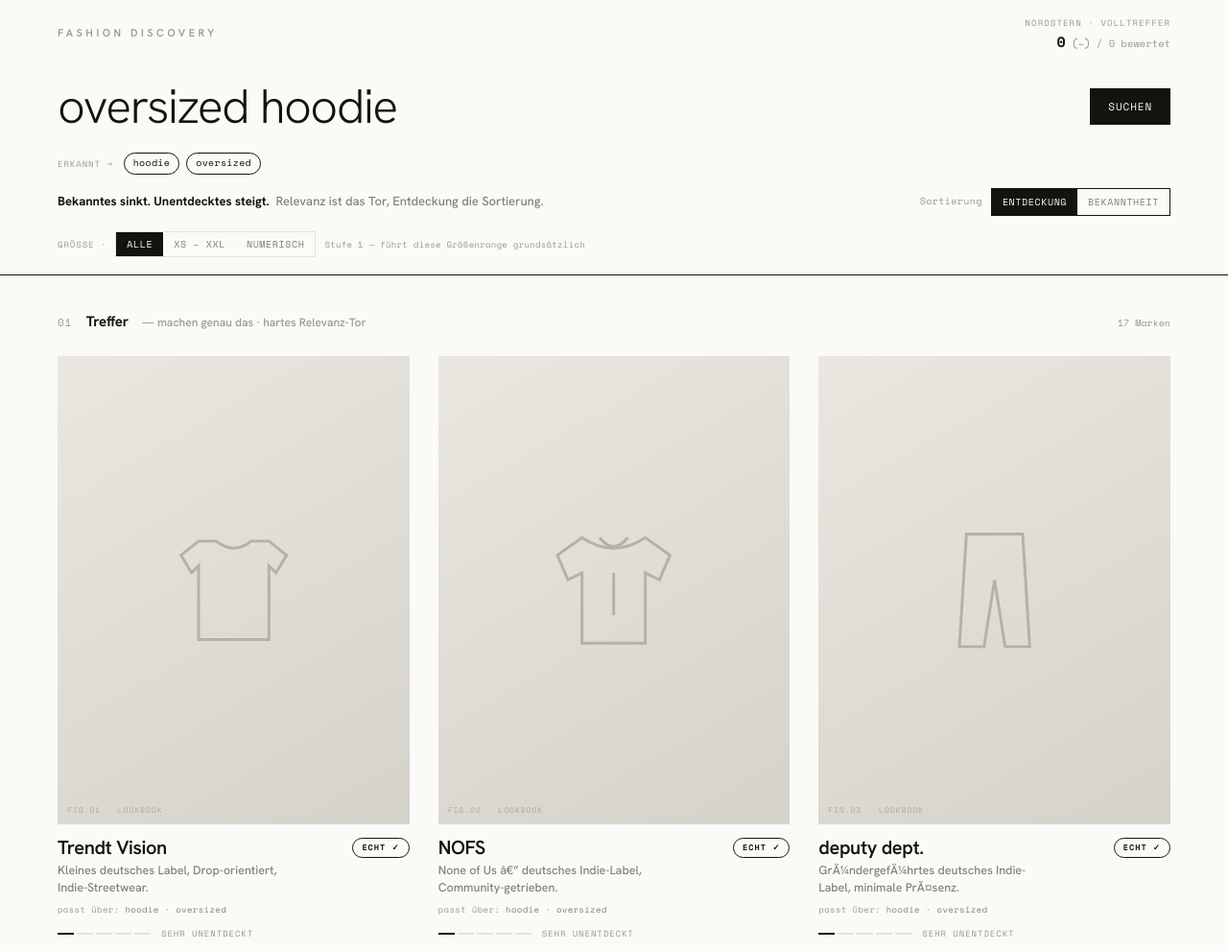
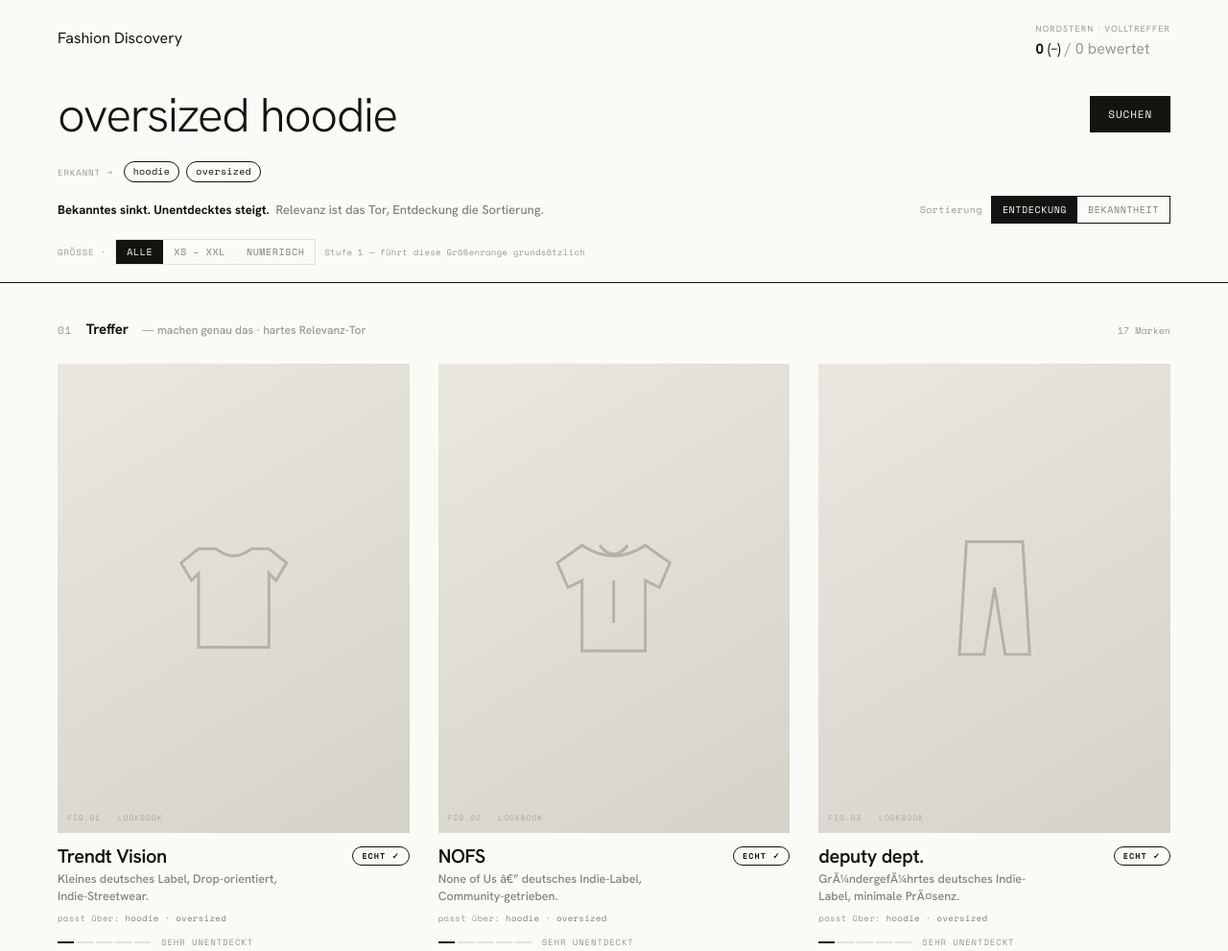
Before and after one commit to elias46606/fashion-discovery, a website: page app.html in a window 1280 px wide. Shown: the top 991 px of the page at 96% size. Drawn offline with nearby package versions, Linux system fonts and the light colour scheme; no server answers.

Commit message:
Replace kicker text with Fashion Discovery link

```diff
--- a/app.html
+++ b/app.html
@@ -21,7 +21,7 @@
 
   header{position:sticky;top:0;z-index:40;background:var(--paper);border-bottom:1px solid var(--ink)}
   .htop{display:flex;justify-content:space-between;align-items:center;padding:16px 0 14px}
-  .kicker{font-size:11px;letter-spacing:.32em;text-transform:uppercase;color:var(--faint);font-weight:600}
+  .<div class="kicker"><a href="index.html" style="text-decoration:none;color:inherit">Fashion Discovery</a></div>
   .nordstern{text-align:right;font-family:"Space Mono",monospace;font-size:10.5px;color:var(--soft);line-height:1.5}
   .nordstern .big{font-size:15px;color:var(--ink);font-weight:700}
   .nordstern .lab{letter-spacing:.12em;text-transform:uppercase;color:var(--faint);font-size:9px}
```
